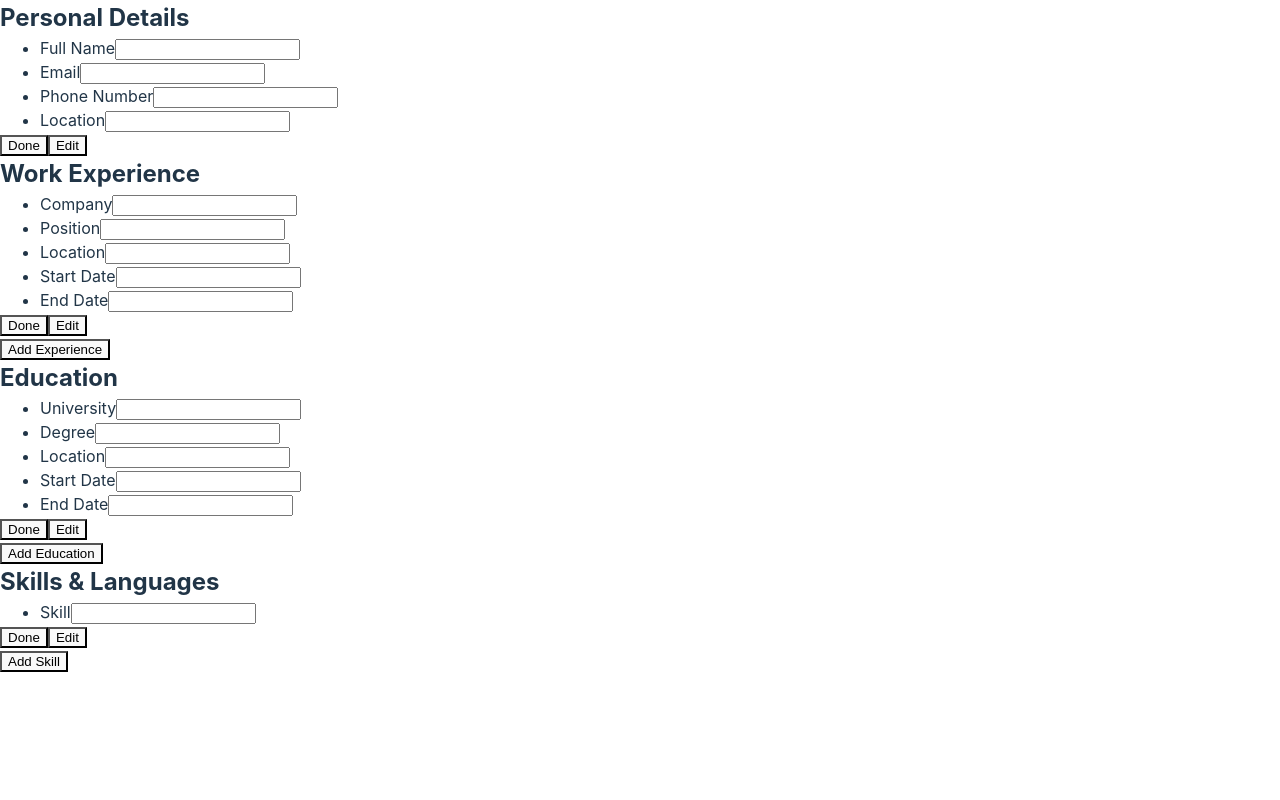
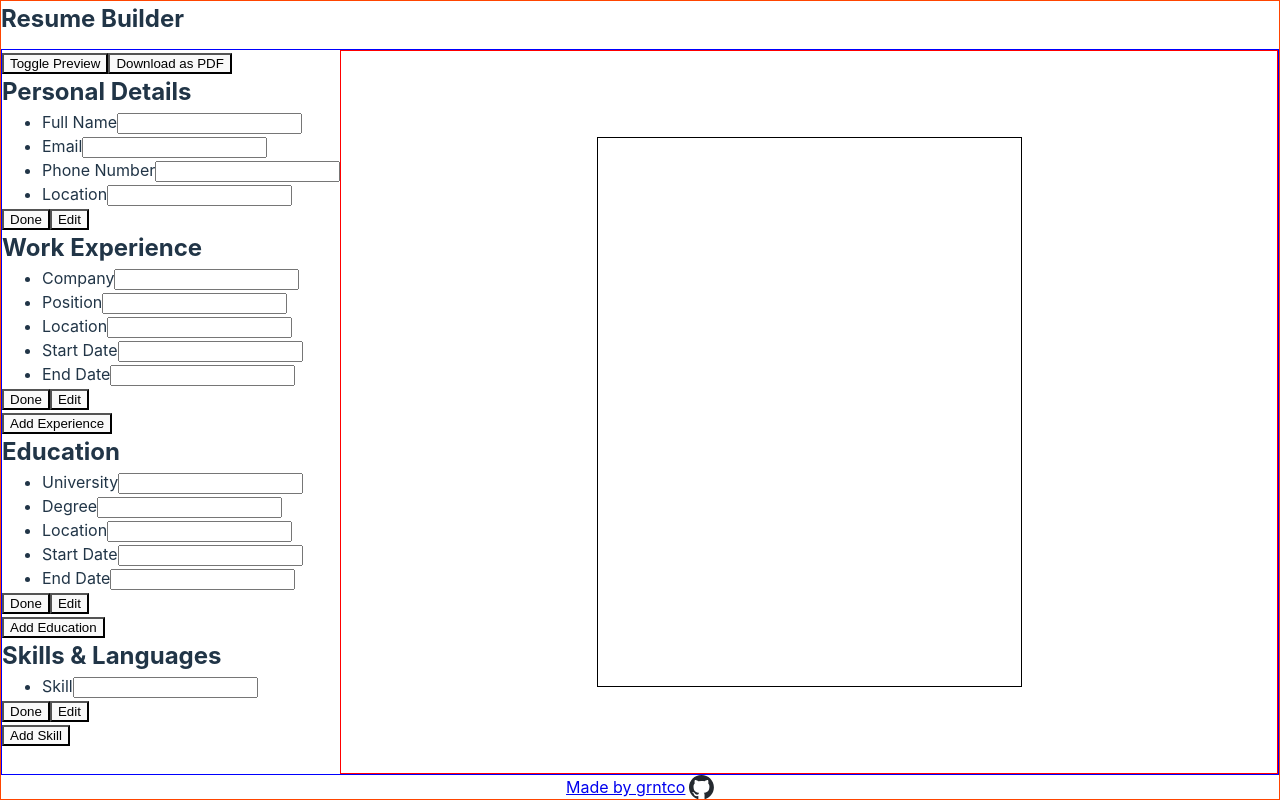
Before and after one commit to grntco/resume-builder, a React (Vite) app: page / in a window 1280 px wide. Built offline with nearby package versions, Linux system fonts and the light colour scheme.

Commit message:
created component and style files for Nav and Footer

```diff
--- a/src/components/App.jsx
+++ b/src/components/App.jsx
@@ -2,10 +2,20 @@ import '../styles/App.css';
 import { Card } from './Card';
 import { Form } from './Form';
 import { TextInput } from './TextInput';
+import { Resume } from './Resume';
+import { Nav } from './Nav';
+import { Footer } from './Footer';
 
 export function App() {
   return (
-    <>
+    <div className="app">
+      <Nav />
+      <section className="main-content">
+        <div className="controls-container">
+          <div className="toolbar">
+            <button>Toggle Preview</button>
+            <button>Download as PDF</button>
+          </div>
           <Card title="Personal Details">
             <Form>
               <TextInput label="Full Name"></TextInput>
@@ -40,6 +50,12 @@ export function App() {
             </Form>
             <button>Add Skill</button>
           </Card>
-    </>
+        </div>
+        <div className="preview-container">
+          <Resume></Resume>
+        </div>
+      </section>
+      <Footer />
+    </div>
   )
 }
--- /dev/null
+++ b/src/components/Footer.jsx
@@ -0,0 +1,13 @@
+import '../styles/Footer.css'
+import ghIcon from '../assets/icons/github-mark.svg'
+
+export function Footer() {
+    return(
+        <footer className="footer">
+            <a href="https://github.com/grntco" target="_blank" rel="noreferrer" className="footer__link">
+            Made by grntco
+            <img src={ghIcon} className='github-icon'></img>
+            </a>
+        </footer>
+    )
+}
--- /dev/null
+++ b/src/components/Nav.jsx
@@ -0,0 +1,9 @@
+import '../styles/Nav.css';
+
+export function Nav() {
+    return(
+        <nav className="nav">
+            <h1>Resume Builder</h1>
+        </nav>
+    )
+}
--- /dev/null
+++ b/src/components/Resume.jsx
@@ -0,0 +1,7 @@
+import '../styles/Resume.css'
+
+export function Resume({ children }) {
+    return (
+        <div className="resume">{children}</div>
+    )
+}
--- a/src/styles/App.css
+++ b/src/styles/App.css
@@ -1,6 +1,17 @@
-/* #root {
-  max-width: 1280px;
-  margin: 0 auto;
-  padding: 2rem;
-  text-align: center;
-} */
+#root {
+  width: 100%;
+  /* margin: 0 auto; */
+}
+
+.app {
+  display: flex;
+  flex-direction: column;
+  border: 1px solid orangered;
+  height: 100%;
+}
+
+.main-content {
+  border: 1px solid blue;
+  display: flex;
+  flex-grow: 1;
+}
--- /dev/null
+++ b/src/styles/Footer.css
@@ -0,0 +1,15 @@
+.footer {
+    display: flex;
+    justify-content: center;
+    align-content: center;
+  }
+
+  .footer__link {
+    display: flex;
+    align-items: center;
+    gap: 4px;
+  }
+
+  .footer .github-icon {
+    height: 1.5rem;
+  }
--- /dev/null
+++ b/src/styles/Nav.css
@@ -0,0 +1,3 @@
+.nav {
+    height: 3rem;
+}
--- /dev/null
+++ b/src/styles/Resume.css
@@ -0,0 +1,5 @@
+.resume {
+    height: calc(50px * 11);
+    width: calc(50px * 8.5);
+    border: 1px solid black;
+}
--- a/src/styles/index.css
+++ b/src/styles/index.css
@@ -15,10 +15,9 @@
 }
 
 body {
-  /* display: flex;
-  place-items: center;
+  display: flex;
   min-width: 320px;
-  min-height: 100vh; */
+  min-height: 100vh;
 }
 
 @media (prefers-color-scheme: light) {
@@ -33,3 +32,14 @@ body {
     background-color: #f9f9f9;
   }
 }
+
+/* move this proly */
+.preview-container {
+
+  border: 1px solid red;
+  flex-grow: 1;
+  display: flex;
+  flex-direction: column;
+  align-items: center;
+  justify-content: center;
+}
```
Also changed, not shown: src/assets/icons/github-mark.svg (added). Lines whose indentation alone changed are shown as unchanged.
